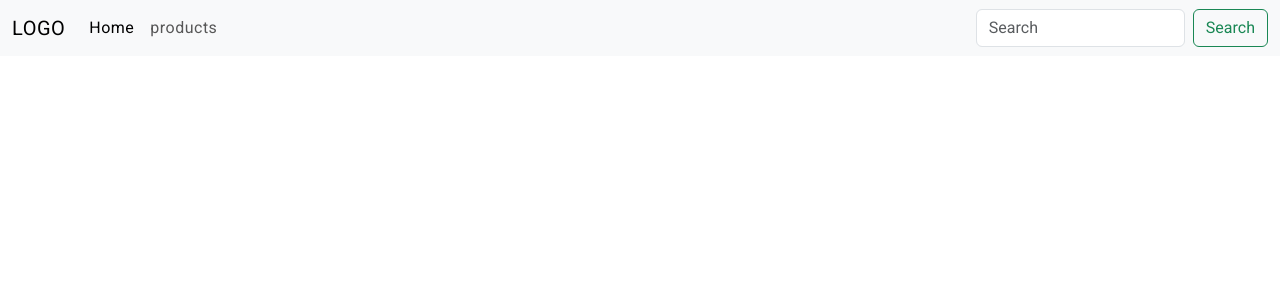
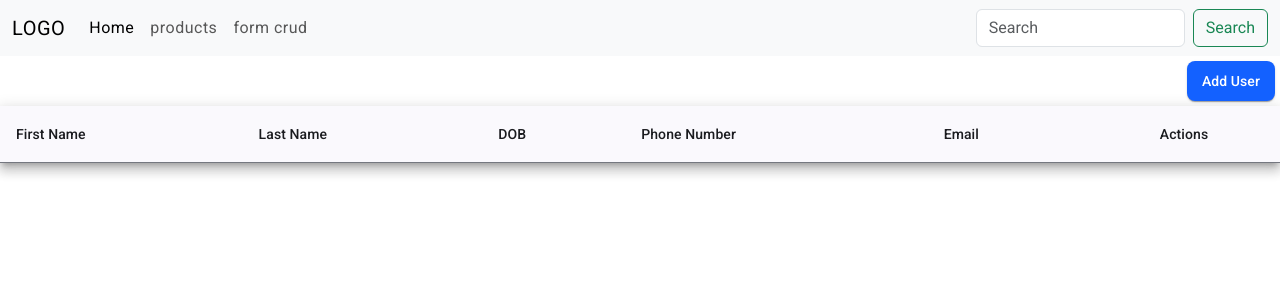
Before and after one commit to santoshchappidi11/angular-crud, an Angular app: page /form-crud in a window 1280 px wide. Before the commit this address led to /. Shown: the top 300 px of the page. Built offline with nearby package versions, Linux system fonts and the light colour scheme.

Commit message:
"Added FormCrudComponent to app"

```diff
--- a/src/app/app.routes.ts
+++ b/src/app/app.routes.ts
@@ -1,10 +1,12 @@
 import { Routes } from '@angular/router';
 import { ProductsComponent } from './products/products.component';
 import { HomeComponent } from './home/home.component';
+import { FormCrudComponent } from './form-crud/form-crud.component';
 // import { HomeComponent } from './home/home.component';
 // import { HomeComponent } from './home/home.component';
 
 export const routes: Routes = [
   { path: '', component: HomeComponent },
   { path: 'products', component: ProductsComponent },
+  { path: 'form-crud', component: FormCrudComponent },
 ];
--- /dev/null
+++ b/src/app/form-crud-modal/form-crud-modal.component.html
@@ -0,0 +1,46 @@
+<h2 mat-dialog-title class="dialog-title" style="font-size: xx-large">
+  {{ isEditMode ? "Edit User" : "Create User" }}
+</h2>
+
+<div mat-dialog-content class="dialog-content">
+  <!-- <img [src]="data.image" alt="{{ data.title }}" class="product-image" /> -->
+  <form [formGroup]="userForm">
+    <mat-form-field appearance="fill" class="form-field">
+      <mat-label>firstName</mat-label>
+      <input matInput formControlName="firstName" required />
+    </mat-form-field>
+
+    <mat-form-field appearance="fill" class="form-field">
+      <mat-label>lastName</mat-label>
+      <input matInput formControlName="lastName" required />
+    </mat-form-field>
+
+    <mat-form-field appearance="fill" class="form-field">
+      <mat-label>DOB</mat-label>
+      <input
+        matInput
+        type="date"
+        formControlName="DOB"
+        required
+        placeholder="Choose a date"
+      />
+      <!-- <mat-datepicker #picker></mat-datepicker> -->
+    </mat-form-field>
+
+    <mat-form-field appearance="fill" class="form-field">
+      <mat-label>phoneNumber</mat-label>
+      <input matInput type="number" formControlName="phoneNumber" required />
+    </mat-form-field>
+
+    <mat-form-field appearance="fill" class="form-field">
+      <mat-label>email</mat-label>
+      <input matInput formControlName="email" required />
+    </mat-form-field>
+  </form>
+</div>
+<div mat-dialog-actions class="dialog-actions">
+  <button mat-button (click)="onCancel()" class="cancel-button">Cancel</button>
+  <button mat-button color="primary" (click)="onSave()" class="save-button">
+    Save
+  </button>
+</div>
--- /dev/null
+++ b/src/app/form-crud/form-crud.component.css
@@ -0,0 +1,19 @@
+.form-crud-nav {
+  height: 50px;
+  width: 100%;
+  display: flex;
+  justify-content: end;
+  align-items: center;
+  padding: 0 5px;
+  /* border: 1px solid black; */
+}
+
+.form-crud-nav button {
+  border: none;
+  background: none;
+  background-color: rgb(19, 97, 255);
+  cursor: pointer;
+  padding: 5px 15px;
+  color: white;
+  border-radius: 8px;
+}
--- /dev/null
+++ b/src/app/form-crud/form-crud.component.html
@@ -0,0 +1,84 @@
+<div>
+  <div class="add-user-container form-crud-nav">
+    <button mat-raised-button color="primary" (click)="openDialog()">
+      Add User
+    </button>
+  </div>
+
+  <div class="form-crud-main">
+    <div class="mat-elevation-z8">
+      <table mat-table [dataSource]="dataSource">
+        <!-- Position Column -->
+        <!-- <ng-container matColumnDef="position">
+          <th mat-header-cell *matHeaderCellDef>No.</th>
+          <td mat-cell *matCellDef="let element">{{ element.position }}</td>
+        </ng-container> -->
+
+        <!-- First Name Column -->
+        <ng-container matColumnDef="firstName">
+          <th mat-header-cell *matHeaderCellDef>First Name</th>
+          <td mat-cell *matCellDef="let element">{{ element.firstName }}</td>
+        </ng-container>
+
+        <!-- Last Name Column -->
+        <ng-container matColumnDef="lastName">
+          <th mat-header-cell *matHeaderCellDef>Last Name</th>
+          <td mat-cell *matCellDef="let element">{{ element.lastName }}</td>
+        </ng-container>
+
+        <!-- DOB Column -->
+        <ng-container matColumnDef="DOB">
+          <th mat-header-cell *matHeaderCellDef>DOB</th>
+          <td mat-cell *matCellDef="let element">{{ element.DOB }}</td>
+        </ng-container>
+
+        <!-- Phone Number Column -->
+        <ng-container matColumnDef="phoneNumber">
+          <th mat-header-cell *matHeaderCellDef>Phone Number</th>
+          <td mat-cell *matCellDef="let element">{{ element.phoneNumber }}</td>
+        </ng-container>
+
+        <!-- Email Column -->
+        <ng-container matColumnDef="email">
+          <th mat-header-cell *matHeaderCellDef>Email</th>
+          <td mat-cell *matCellDef="let element">{{ element.email }}</td>
+        </ng-container>
+
+        <!-- Actions Column -->
+        <ng-container matColumnDef="actions">
+          <th mat-header-cell *matHeaderCellDef style="text-align: center">
+            Actions
+          </th>
+          <td mat-cell *matCellDef="let element">
+            <!-- Edit Button with Icon -->
+            <button
+              mat-raised-button
+              color="primary"
+              (click)="editProduct(element)"
+              style="margin-right: 8px"
+            >
+              <mat-icon style="margin-right: 4px">edit</mat-icon> Edit
+            </button>
+
+            <!-- Delete Button with Icon -->
+            <button
+              mat-raised-button
+              color="warn"
+              (click)="deleteProduct(element)"
+            >
+              <mat-icon style="margin-right: 4px">delete</mat-icon> Delete
+            </button>
+          </td>
+        </ng-container>
+
+        <tr mat-header-row *matHeaderRowDef="displayedColumns"></tr>
+        <tr mat-row *matRowDef="let row; columns: displayedColumns"></tr>
+      </table>
+
+      <!-- <mat-paginator [pageSizeOptions]="[5, 10, 20]"
+                       showFirstLastButtons
+                       aria-label="Select page of periodic elements">
+        </mat-paginator> -->
+    </div>
+  </div>
+</div>
--- /dev/null
+++ b/src/app/form-crud/form-crud.component.ts
@@ -0,0 +1,69 @@
+import { Component } from '@angular/core';
+import { MatDialog } from '@angular/material/dialog';
+import { FormCrudModalComponent } from '../form-crud-modal/form-crud-modal.component';
+import { MatTableDataSource, MatTableModule } from '@angular/material/table';
+import { MatIcon } from '@angular/material/icon';
+import { MatButtonModule } from '@angular/material/button';
+// import { FormGroup } from '@angular/forms';
+// import { MatFormField, MatLabel } from '@angular/material/form-field';
+
+@Component({
+  selector: 'app-form-crud',
+  standalone: true,
+  imports: [MatTableModule, MatIcon, MatButtonModule],
+  templateUrl: './form-crud.component.html',
+  styleUrls: ['./form-crud.component.css'],
+})
+export class FormCrudComponent {
+  users: any[] = [];
+  displayedColumns: string[] = [
+    'firstName',
+    'lastName',
+    'DOB',
+    'phoneNumber',
+    'email',
+    'actions',
+  ];
+  dataSource = new MatTableDataSource<any>(this.users);
+
+  constructor(private dialog: MatDialog) {}
+
+  openDialog(): void {
+    const dialogRef = this.dialog.open(FormCrudModalComponent, {
+      width: '400px',
+      data: {},
+    });
+    dialogRef.afterClosed().subscribe((result) => {
+      if (result) {
+        this.users.push(result);
+        this.dataSource.data = [...this.users];
+      }
+    });
+  }
+
+  editProduct(user: any): void {
+    console.log(user, 'edit product');
+
+    const dialogRef = this.dialog.open(FormCrudModalComponent, {
+      width: '400px',
+      data: user,
+    });
+
+    dialogRef.afterClosed().subscribe((updatedUser) => {
+      if (updatedUser) {
+        const index = this.users.findIndex((u) => u.id === updatedUser.id);
+        if (index !== -1) {
+          this.users[index] = updatedUser;
+          this.dataSource.data = [...this.users];
+        }
+      }
+    });
+  }
+
+  deleteProduct(user: any): void {
+    console.log(user, 'product deleted');
+
+    this.users = this.users.filter((u) => u.id !== user.id);
+    this.dataSource.data = [...this.users];
+  }
+}
--- a/src/app/navbar/navbar.component.html
+++ b/src/app/navbar/navbar.component.html
@@ -1,7 +1,15 @@
 <nav class="navbar navbar-expand-lg bg-body-tertiary">
   <div class="container-fluid">
     <a class="navbar-brand" routerLink="/">LOGO</a>
-      <button class="navbar-toggler" type="button" data-bs-toggle="collapse" data-bs-target="#navbarSupportedContent" aria-controls="navbarSupportedContent" aria-expanded="false" aria-label="Toggle navigation">
+    <button
+      class="navbar-toggler"
+      type="button"
+      data-bs-toggle="collapse"
+      data-bs-target="#navbarSupportedContent"
+      aria-controls="navbarSupportedContent"
+      aria-expanded="false"
+      aria-label="Toggle navigation"
+    >
       <span class="navbar-toggler-icon"></span>
     </button>
     <div class="collapse navbar-collapse" id="navbarSupportedContent">
@@ -12,9 +20,17 @@
         <li class="nav-item">
           <a class="nav-link" routerLink="/products">products</a>
         </li>
+        <li class="nav-item">
+          <a class="nav-link" routerLink="/form-crud">form crud</a>
+        </li>
       </ul>
       <form class="d-flex" role="search">
-          <input class="form-control me-2" type="search" placeholder="Search" aria-label="Search">
+        <input
+          class="form-control me-2"
+          type="search"
+          placeholder="Search"
+          aria-label="Search"
+        />
         <button class="btn btn-outline-success" type="submit">Search</button>
       </form>
     </div>
--- a/src/index.html
+++ b/src/index.html
@@ -14,10 +14,7 @@
       href="https://fonts.googleapis.com/icon?family=Material+Icons"
       rel="stylesheet"
     />
-    <link
-      href="https://fonts.googleapis.com/icon?family=Material+Icons"
-      rel="stylesheet"
-    />
+
     <link
       href="https://cdn.jsdelivr.net/npm/bootstrap@5.3.3/dist/css/bootstrap.min.css"
       rel="stylesheet"
--- a/src/main.ts
+++ b/src/main.ts
@@ -3,9 +3,12 @@ import { routes } from './app/app.routes';
 import { bootstrapApplication } from '@angular/platform-browser';
 import { AppComponent } from './app/app.component';
 import { provideHttpClient } from '@angular/common/http';
+import { importProvidersFrom } from '@angular/core';
+import { BrowserAnimationsModule } from '@angular/platform-browser/animations';
 
 bootstrapApplication(AppComponent, {
   providers: [
+    importProvidersFrom(BrowserAnimationsModule),
     provideRouter(routes),
     provideHttpClient(),
     // other providers if needed
```
Also changed, not shown: src/app/form-crud-modal/form-crud-modal.component.ts (added, +70 -0 lines), src/app/form-crud-modal/form-crud-modal.component.css (added), 2 other files (tests, documents, lock files or other folders). Lines whose indentation alone changed are shown as unchanged.
